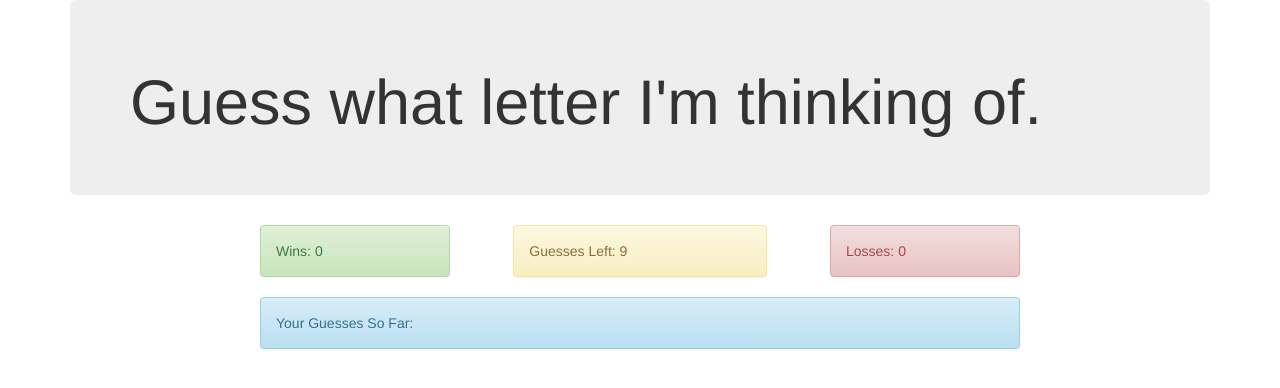
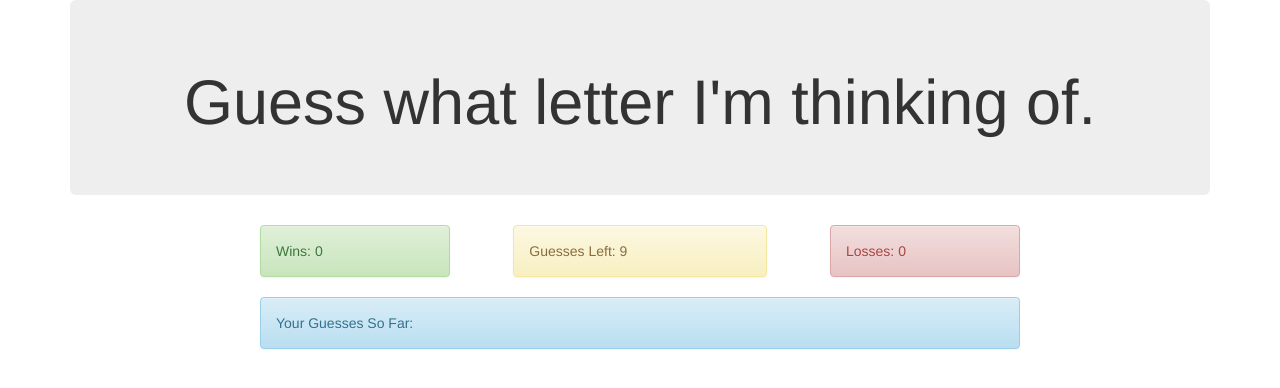
Before and after one commit to mccartmz/Psychic-Game, a plain HTML site: page index.html in a window 1280 px wide. Drawn offline with nearby package versions, Linux system fonts and the light colour scheme.

Commit message:
Update index.html

```diff
--- a/index.html
+++ b/index.html
@@ -14,7 +14,7 @@
 <body>
     <div class="container">
         <div class="jumbotron">
-            <h1>Guess what letter I'm thinking of.</h1>
+            <h1><center>Guess what letter I'm thinking of.</center></h1>
         </div>
         <div class="col-md-8 col-md-offset-2">
             <div class="row">
```
